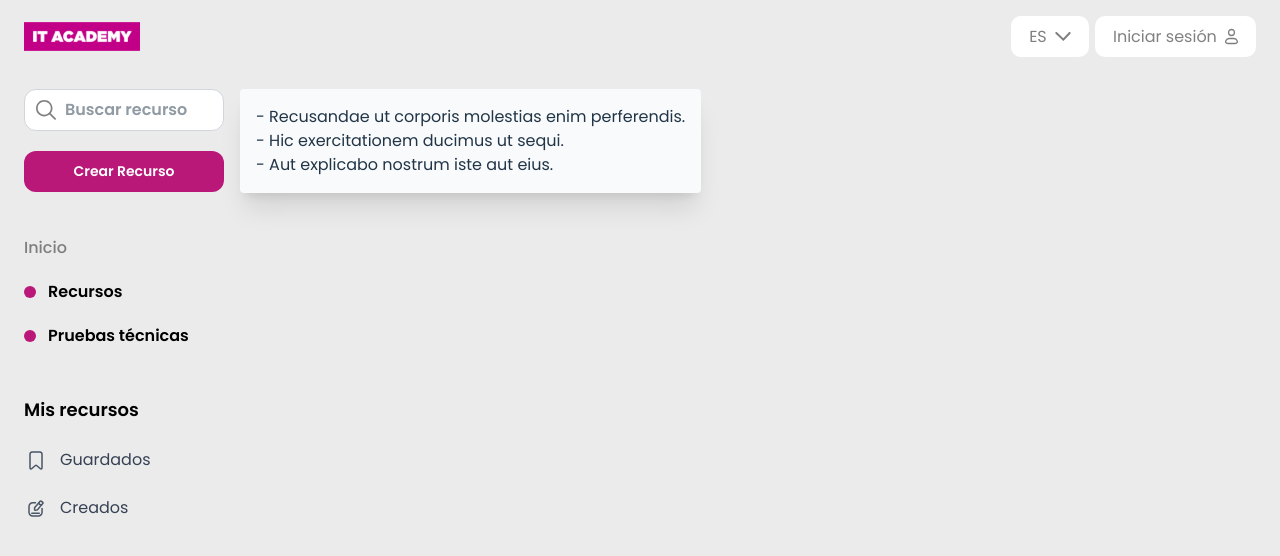
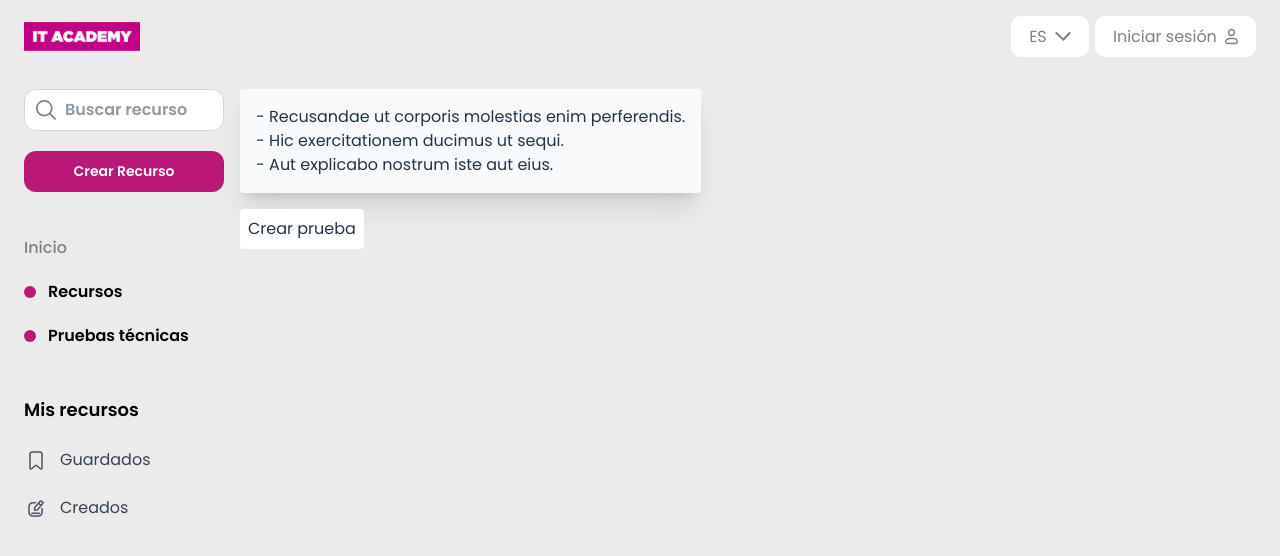
Before and after one commit to codingjordi/ita-wiki-frontend, a React (Vite) app: page /resources/technical-test/all-tech-tests in a window 1280 px wide. Shown: the top 556 px of the page. Built offline with nearby package versions, Linux system fonts and the light colour scheme; no server answers.

Commit message:
create: added 'crear prueba' button in '.../resources/technical-test/all-tech-tests' that navigates to tech test creation page

```diff
--- a/src/App.tsx
+++ b/src/App.tsx
@@ -47,6 +47,7 @@ const App: FC = () => {
               path="/resources/technical-test/all-tech-tests"
               element={<MyTechTestsPage />}
             />
+
           </Routes>
         </div>
       </div>
--- a/src/pages/MyTechTestsPage.tsx
+++ b/src/pages/MyTechTestsPage.tsx
@@ -1,9 +1,10 @@
 import { useEffect, useState } from "react";
 import "../../public/technical-tests-mock.json";
-import { useLocation } from "react-router";
+import { useLocation, useNavigate } from "react-router";
 
 function MyTechTestsPage() {
   const location = useLocation();
+  const navigate = useNavigate();
 
   const [techTests, setTechTests] = useState<TechTest[]>([]);
 
@@ -37,6 +38,7 @@ function MyTechTestsPage() {
   }, [location.key]);
 
   return (
+    <div>
       <div
         className="
         flex
@@ -52,6 +54,12 @@ function MyTechTestsPage() {
           ))}
         </ul>
       </div>
+        <div className="bg-white w-fit p-2 m-4 rounded hover:border-2 hover:border-black">
+          <button
+          onClick={() => navigate("/resources/technical-test/create")}
+          >Crear prueba</button>
+        </div>
+    </div>
   );
 }
 
```
Lines whose indentation alone changed are shown as unchanged.
